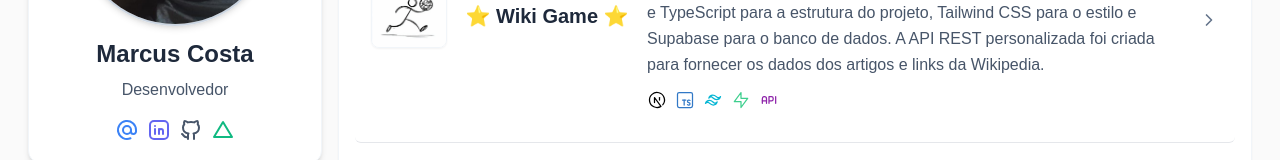
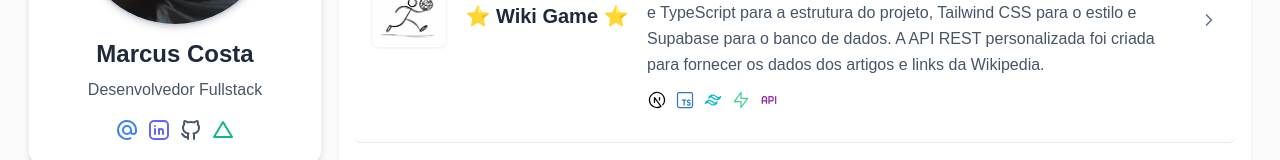
Before and after one commit to marcusdv/Portfolio, a Next.js app: page / in a window 1280 px wide. Shown: the part 223-383 px from the top of the page. Built offline with nearby package versions, Linux system fonts and the light colour scheme.

Commit message:
fullstack

```diff
--- a/app/sections/Bio.tsx
+++ b/app/sections/Bio.tsx
@@ -13,7 +13,7 @@ function Bio() {
                 height={100}
             />
             <h1 className=" text-lg md:text-2xl font-bold mt-3 text-slate-800">Marcus Costa</h1>
-            <p className="text-slate-600 py-2">Desenvolvedor</p>
+            <p className="text-slate-600 py-2">Desenvolvedor Fullstack</p>
 
             {/* Meus Links */}
             <div className="flex flex-row gap-2 mt-2 justify-center md:justify-start">
```
